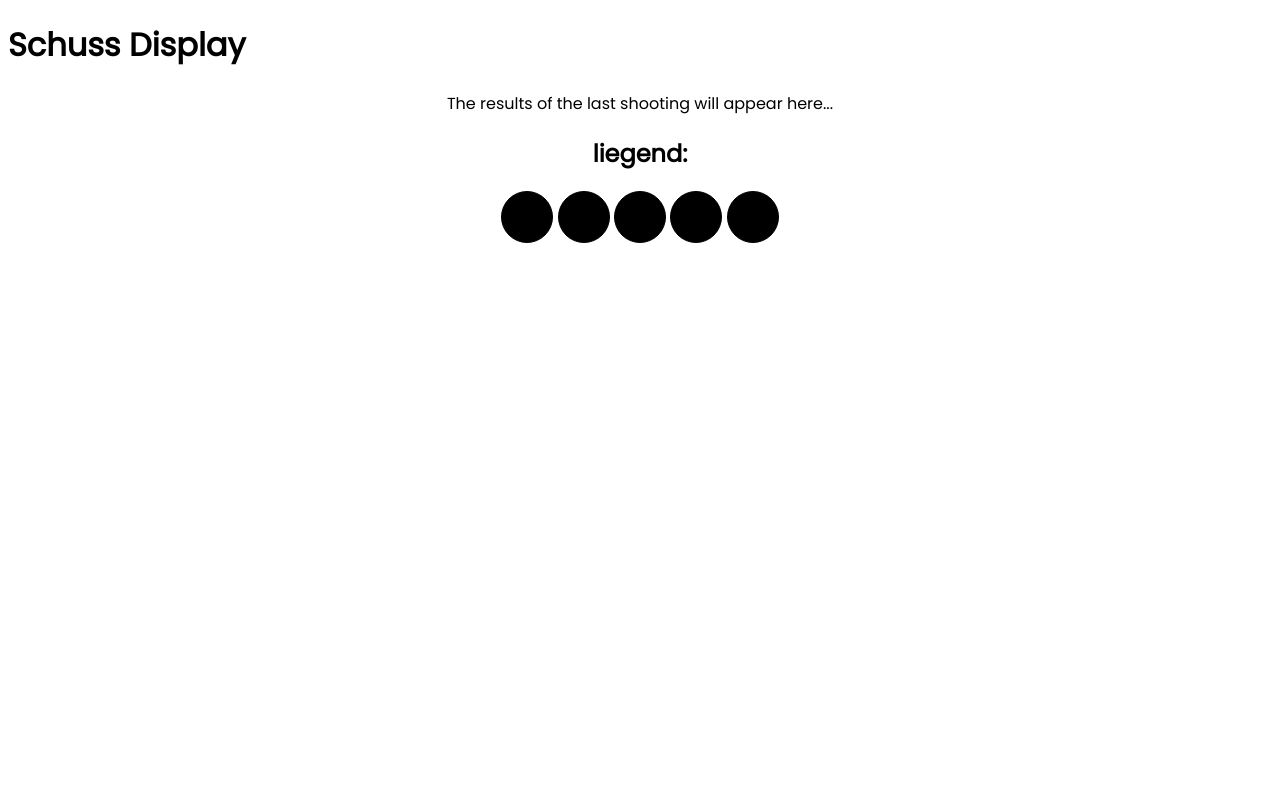
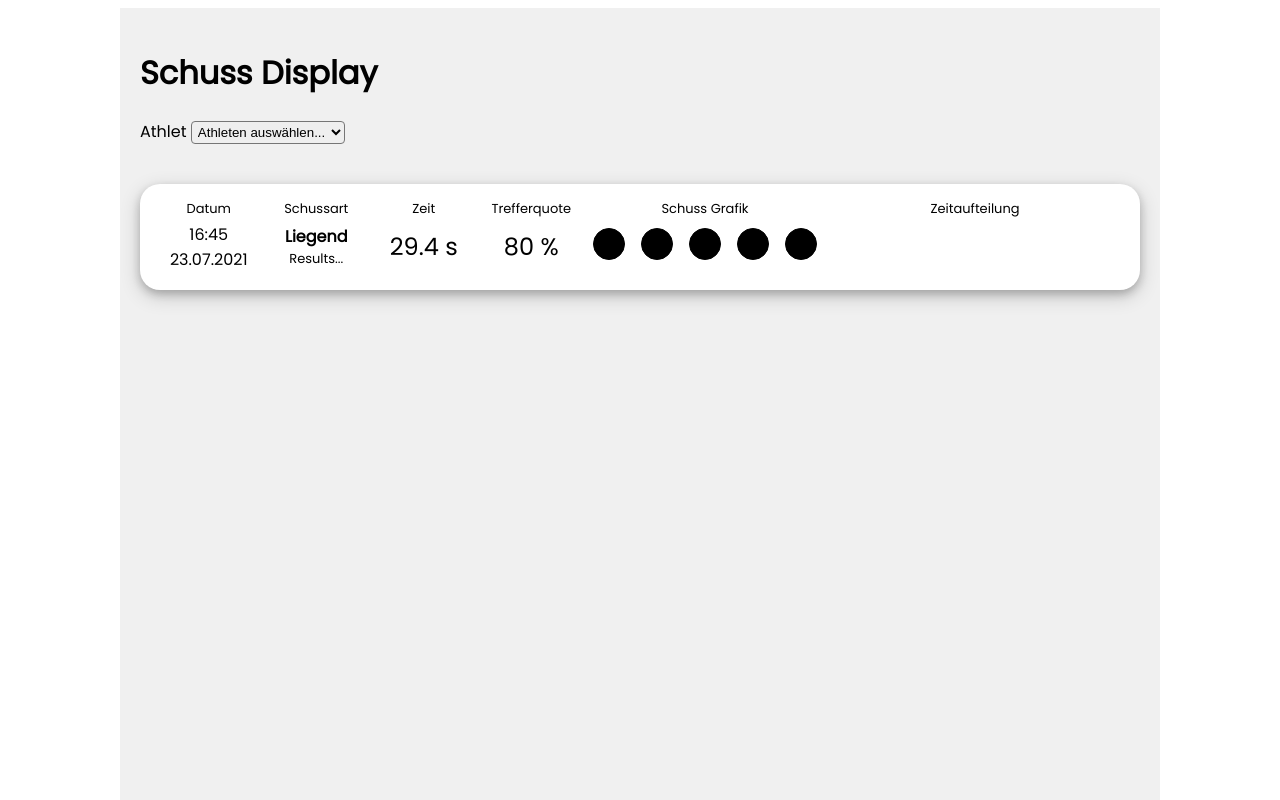
Before and after one commit to geisterfahrerSOS/Website, a plain HTML site: page index.html in a window 1280 px wide. Shown: the top 800 px of the page. Drawn offline with Linux system fonts and the light colour scheme; no server answers.

Commit message:
Added Shooting stats to website and did a few server bug fixes

```diff
--- a/index.html
+++ b/index.html
@@ -10,61 +10,98 @@
       href="https://fonts.googleapis.com/css2?family=Poppins&display=swap"
       rel="stylesheet"
     />
-    <style>
-      body {
-        font-family: "Poppins", sans-serif;
-      }
-      .dot {
-        height: 50px;
-        width: 50px;
-        background-color: rgb(0, 0, 0);
-        border-radius: 50%;
-        display: inline-block;
-        border: 1px black solid;
-      }
-    </style>
+    <link rel="stylesheet" href="style.css" />
   </head>
   <body>
-    <h1>Schuss Display</h1>
-    <div class="result" style="text-align: center">
-      The results of the last shooting will appear here...
-    </div>
-    <div style="text-align: center">
-      <h2>liegend:</h2>
-      <span class="dot"></span>
-      <span class="dot"></span>
-      <span class="dot"></span>
-      <span class="dot"></span>
-      <div class="dot"></div>
+    <div class="mainWrapper">
+      <h1>Schuss Display</h1>
+      <div class="dropDownWrapper">
+        <div class="dropDown">
+          <label for="athleten">Athlet    </label>
+          <select
+            name="Athleten"
+            class="athleteDropDown"
+            onchange="submit(this.value);"
+            style="border-radius: 4px; padding: 2px;"
+
+          >
+            <option value="noValue">Athleten auswählen...</option>
+          </select>
+        </div>
+      </div>
+
+      <div class="shooting" style="text-align: center">
+        <div class="datumLabel">
+          Datum
+        </div>
+        <div class="artLabel">
+          Schussart
+        </div>
+        <div class="zeitLabel">
+          Zeit
+        </div>
+        <div class="trefferQuoteLabel">
+          Trefferquote
+        </div>
+        <div class="shotLabel">
+          Schuss Grafik
+        </div>
+        <div class="zeitAufteilungLabel">
+          Zeitaufteilung
+        </div>
+        <div class="datum">
+          <div class="uhrzeit">
+            16:45
+          </div>
+          <div class="datumKurz">
+            23.07.2021
+          </div>
+        </div>
+        <div class="art">
+          <div class="schussArt" style="font-size: medium; font-weight: bold;">Liegend</div>
+          <div class="result" style="text-align: center">
+            Results...
+          </div>
+        </div>
+        <div class="zeitWrapper">
+          <div class="zeit" style="font-size: x-large;">
+            29.4 s
+          </div>
+        </div>
+        <div class="trefferQuote" style="font-size: x-large;">
+          80 %
+        </div>
+        <div class="shotsWrapper">
+          <div class="shot">
+            <div class="dot"></div>
+            <div class="time"></div>
+          </div>
+          <div class="shot">
+            <div class="dot"></div>
+            <div class="time"></div>
+          </div>
+          <div class="shot">
+            <div class="dot"></div>
+            <div class="time"></div>
+          </div>
+          <div class="shot">
+            <div class="dot"></div>
+            <div class="time"></div>
+          </div>
+          <div class="shot">
+            <div class="dot"></div>
+            <div class="time"></div>
+          </div>
+        </div>
+        <div class="canvasWrapper">
+          <canvas
+            class="myCanvas"
+            width="300px"
+            height="50px"
+          ></canvas>
+        </div>
+      </div>
     </div>
   </body>
-  <script>
-    const Http = new XMLHttpRequest();
-    const url = "http://localhost/showAthletes?mode=id&value=4";
-    Http.open("GET", url);
-    Http.send();
-
-    Http.onreadystatechange = (e) => {
-      console.log(Http.responseText);
-      let athlete = JSON.parse(Http.responseText);
-      console.log(athlete);
-      let shooting = athlete.shots.slice(-1)[0].result;
-      console.log(shooting);
-      document.querySelectorAll(".result")[0].innerHTML = shooting.map(item=>item.state);
-
-      for (let i = 0; i < shooting.length; i++) {
-        if (shooting[i].state == "0") {
-          console.log("fehler: "+shooting[i].time);
-          console.log(shooting[i]);
-          i++;
-        } else {
-          console.log("treffer: "+shooting[i].time);
-          console.log(shooting[i]);
-          document.querySelectorAll(".dot")[
-            (shooting[i].state - 1) % 5
-          ].style.backgroundColor = "#ffffff";
-        }
-      }
-    };
-  </script>
+  <script src="./internalWebsite.js"></script>
 </html>
--- /dev/null
+++ b/internalWebsite.js
@@ -0,0 +1,92 @@
+let athletes = [];
+function submit(value) {
+  if (athletes != null) {
+    let athlete = athletes[athletes.findIndex((item) => item.id == value)];
+    let shooting = athlete.shots.slice(-1)[0].result;
+
+    let output = "";
+    for (let count of shooting) {
+      //Text Schussanzeige
+      if (count.state != "0 ") {
+        output += " " + count.state;
+      } else {
+        output += " X";
+      }
+    }
+    ////////////////////////////////////Bestimmung der Schussreihenfolge
+    let shotDir = -1; //-1 rechts nach links || 1 links nach rechts
+    if (
+      shooting.filter((item) => item != "0").splice(-1)[0].state >=
+      shooting.filter((item) => item != "0")[0].state
+    ) {
+      shotDir = 1;
+      output += "<br>&rarr;"; //rechts
+    } else {
+      output += "<br>&larr;"; //links
+    }
+    document.querySelectorAll(".result")[0].innerHTML = output;
+    ////////////////////////////////////////
+    document
+      .querySelectorAll(".shot")
+      .forEach(
+        (item) => (item.childNodes[1].style.backgroundColor = "#000000")
+      ); //Alle werden auf Schwarz gestellt
+      for (let i = 0; i < 5; i++) {
+        document.querySelectorAll(".shot")[i].childNodes[3].innerHTML = "";
+      }
+    console.log(shooting);
+    for (let i = 0; i < shooting.length; i++) {
+      if (shooting[i].state == "0") {
+        console.log("fehler: " + shooting[i].time);
+      } else {
+        console.log("treffer: " + shooting[i].time);
+        let div =
+          document.querySelectorAll(".shot")[(shooting[i].state - 1) % 5];
+        div.childNodes[1].style.backgroundColor = "#ffffff";
+        div.childNodes[3].innerHTML = shooting[i].time;
+      }
+    }
+    //////////////////////////////////////////Felder werden aufgefüllt
+    document.querySelectorAll(".schussArt")[0].innerHTML =
+      athlete.shots.slice(-1)[0].art; //Schussart wird angezeigt
+    document.querySelectorAll(".zeit")[0].innerHTML = athlete.shots.slice(-1)[0].result[4].time;
+    document.querySelectorAll(".trefferQuote")[0].innerHTML =  (5-athlete.shots.slice(-1)[0].result.filter(item=>item.state=="0").length)*20 +" %";
+    let date = new Date(athlete.shots.slice(-1)[0].date);
+    console.log(date);
+    document.querySelectorAll(".uhrzeit")[0].innerHTML = date.getHours()+":"+date.getMinutes();
+    document.querySelectorAll(".datumKurz")[0].innerHTML = date.getDate()+"."+(date.getMonth()+1)+"."+date.getFullYear();
+    ////////////////////////////////////////////////////
+    var canvas = document.querySelectorAll(".myCanvas")[0];
+    var ctx = canvas.getContext("2d");
+    ctx.fillStyle = "rgb(130,130,130)";
+    ctx.fillRect(0, 0, 100, 50);
+    ctx.fillStyle = "rgb(0,200,0)";
+    ctx.fillRect(100, 0, 2, 50);
+    ctx.fillStyle = "rgb(130,130,130)";
+    ctx.fillRect(102, 0, 35, 50);
+    ctx.fillStyle = "rgb(0,200,0)";
+    ctx.fillRect(137, 0, 2, 50);
+    ctx.fillStyle = "rgb(130,130,130)";
+    ctx.fillRect(139, 0, 28, 50);
+  } else {
+    console.log("There was a problem...");
+  }
+}
+
+//////////////////////////drop down liste mit Namen füllen
+const Http = new XMLHttpRequest();
+const url = "http://localhost/showAthletes";
+Http.open("GET", url);
+Http.send();
+
+Http.onreadystatechange = (e) => {
+  athletes = JSON.parse(Http.responseText);
+  let dropDown = document.querySelectorAll("select")[0];
+  dropDown.innerHTML = "<option value='noValue'>Athleten auswählen...</option>";
+  for (let count of athletes) {
+    let option = document.createElement("option");
+    option.value = count.id;
+    option.innerHTML = `${count.firstName} ${count.lastName}`;
+    dropDown.appendChild(option);
+  }
+};
--- /dev/null
+++ b/style.css
@@ -0,0 +1,51 @@
+body {
+  font-family: "Poppins", sans-serif;
+}
+.mainWrapper {
+  margin: auto;
+  width: 1000px;
+  height: 2000px;
+  padding: 20px;
+  background-color: #f0f0f0;
+}
+.dot {
+  height: 30px;
+  width: 30px;
+  background-color: rgb(0, 0, 0);
+  border-radius: 50%;
+  display: inline-block;
+  border: 1px black solid;
+}
+
+.dropDownWrapper {
+  margin-bottom: 40px;
+}
+
+.shotsWrapper {
+  display: flex;
+  justify-content: center;
+}
+.shot {
+  margin: 8px;
+}
+
+.shooting {
+  font-size: small;
+  display: grid;
+  grid-template-columns: 1fr 1fr 1fr 1fr auto auto;
+  grid-template-rows: 20px auto;
+  justify-content: space-between;
+  align-items: center;
+  padding: 15px;
+  border-radius: 20px;
+  box-shadow: 0 4px 8px 0 rgba(0, 0, 0, 0.2), 0 6px 20px 0 rgba(0, 0, 0, 0.19);
+  background-color: #ffffff;
+}
+
+.canvasWrapper {
+  float: unset;
+}
+
+.datum {
+  font-size: medium;
+}
```
Also changed, not shown: athletes.json (+1 -154 lines), shootingLog.json (+30 -0 lines), testServer.js (+12 -7 lines).
